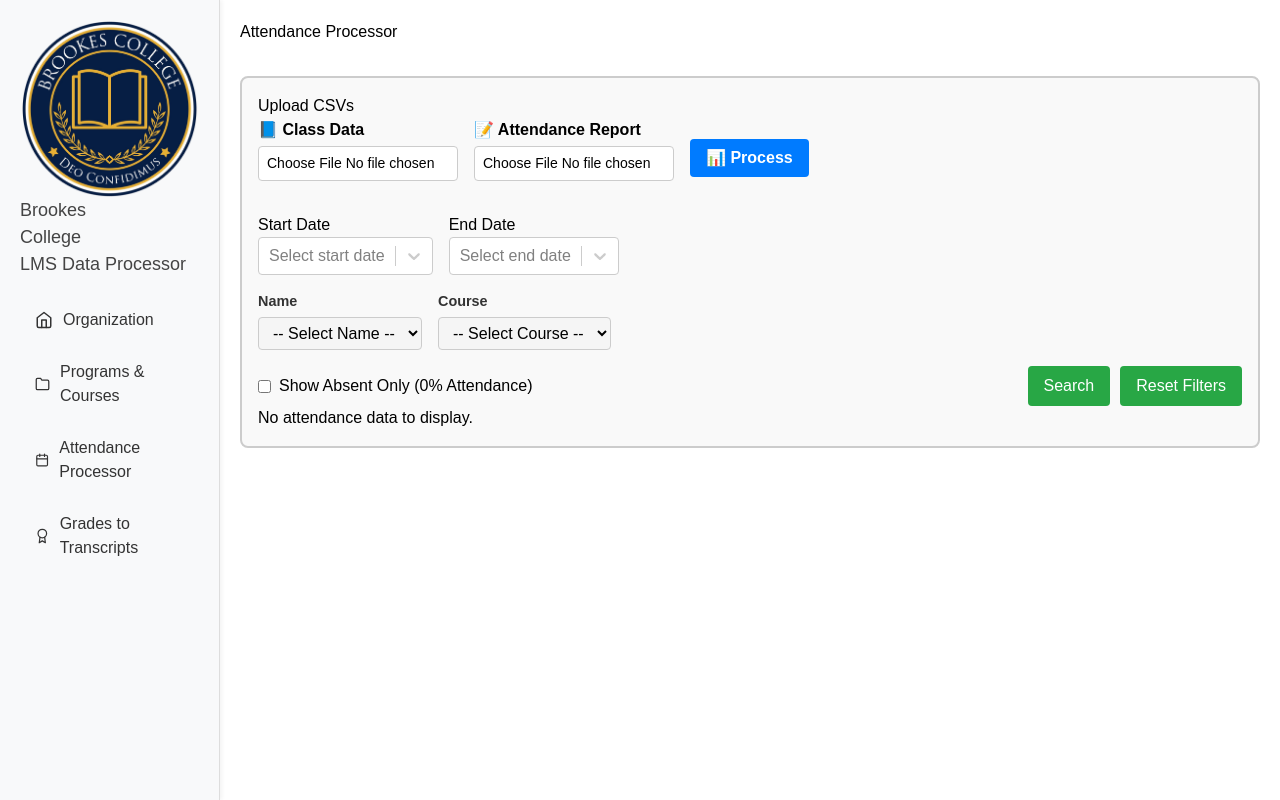
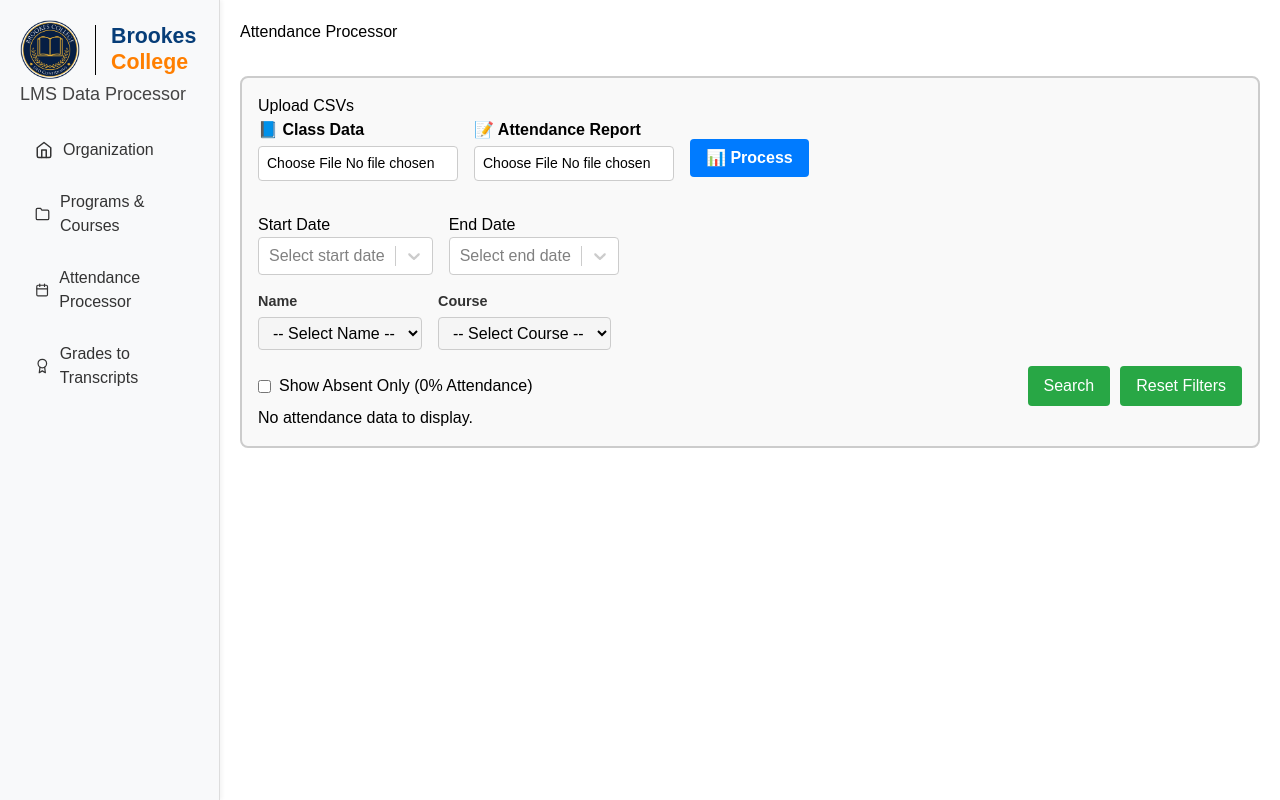
Before and after one commit to LMS-Automation-BC/lms_admin_dashboard, a Next.js app: page / in a window 1280 px wide. Built offline with nearby package versions, Linux system fonts and the light colour scheme.

Commit message:
changes for new logo

```diff
--- /dev/null
+++ b/app/components/Sidebar.css
@@ -0,0 +1,38 @@
+.header {
+  display: flex;
+  align-items: center;
+  gap: 15px; /* spacing between items */
+  margin-bottom: 2px;
+}
+
+.logo {
+  width: 60px;
+  height: auto;
+}
+
+.vertical-line {
+  width: 1px;
+  height: 50px;
+  background-color: #000;
+}
+
+.institution-name-wrapper {
+  display: flex;
+  flex-direction: column;
+  justify-content: center;
+  line-height: 1.2;
+}
+
+.institution-name {
+  font-size: 16pt;
+  font-weight: bold;
+}
+
+
+.institution-name.brookes {
+  color: #063d78; /* Blue */
+}
+
+.institution-name.college {
+  color: #ff7f00; /* Orange */
+}
--- a/app/components/Sidebar.tsx
+++ b/app/components/Sidebar.tsx
@@ -1,5 +1,5 @@
 "use client";
-
+import './Sidebar.css'
 import Link from 'next/link';
 import { usePathname } from 'next/navigation';
 import { CSSProperties } from 'react';
```
